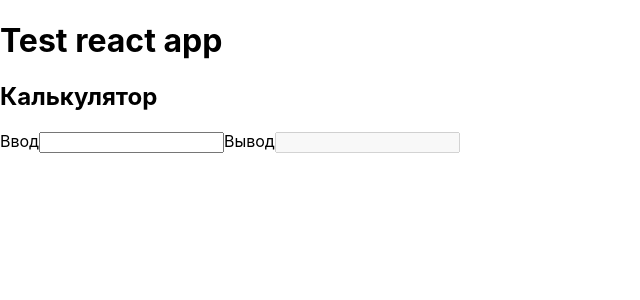
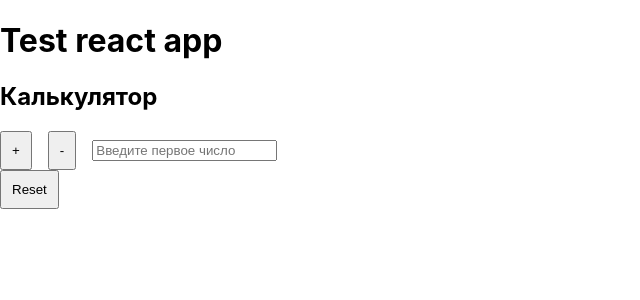
Before and after one commit to LumbagoG/LearnReactUdemy, a React (Create React App) app: page / in a window 1280 px wide. Shown: the top 300 px of the page, without its empty margins (0-640 px from the left). Built offline with nearby package versions, Linux system fonts and the light colour scheme.

Commit message:
Small changes

```diff
--- a/src/App.jsx
+++ b/src/App.jsx
@@ -5,6 +5,6 @@ import { Calc } from './pages/calc/calc';
 export const App = () => (
     <main>
         <Header />
-        <Calc />
+        <Calc initNumber={0} />
     </main>
 );
--- a/src/pages/calc/calc.jsx
+++ b/src/pages/calc/calc.jsx
@@ -1,64 +1,68 @@
 import './calc.scss';
-import { useEffect, useRef, useState } from 'react';
+import { useRef, useState } from 'react';
 
-export const Calc = () => {
-    const refInpValue = useRef(null);
-    const [inpEnter, setInpEnter] = useState('');
-    const [calcResult, setCalcResult] = useState(0);
-    const [inpEnterPress, setInpEnterPress] = useState(false);
+export const Calc = ({ ...props }) => {
+    const [valueCalc, setValueCalc] = useState({
+        value: 0,
+    });
+    const inputCalc = useRef(null);
 
-    const handleChangeInpEnter = (e) => {
-        const { target } = e;
-        setInpEnter(target.value);
-    };
-
-    const handleKeyDownInp = (e) => {
-        const { key } = e;
-        switch (key) {
-            case 'Enter':
-                setTimeout(() => {
-                    setInpEnterPress(true);
-                }, 1000);
+    const handleClick = (sign) => {
+        switch (sign) {
+            case '-':
+                console.log('-');
                 break;
-            case '-':
-                console.log(refInpValue.current.value);
+            case '+':
+                console.log('+');
                 break;
             default:
                 break;
         }
     };
 
-    useEffect(() => {
-        setCalcResult(inpEnter);
-        setInpEnterPress(false);
-    }, [inpEnterPress]);
+    const handleClickReset = () => {
+        setValueCalc((prevState) => ({
+            ...prevState,
+            value: props.initNumber,
+        }));
+
+        console.log(inputCalc.value);
+    };
 
     return (
         <section className='calc'>
             <h2>Калькулятор</h2>
 
-            <label htmlFor='calc-inp-enter'>
-                Ввод
+            <div className='calc__wrapper'>
+                <button
+                    className='increment'
+                    type='button'
+                    onClick={() => handleClick('+')}
+                >
+                    +
+                </button>
+                <button
+                    className='decrement'
+                    type='button'
+                    onClick={() => handleClick('-')}
+                >
+                    -
+                </button>
+
                 <input
-                    className='calc-inp calc-inp-enter'
-                    name='calc-inp-enter'
-                    type='number'
-                    ref={refInpValue}
-                    onChange={handleChangeInpEnter}
-                    onKeyDown={handleKeyDownInp}
+                    type='text'
+                    placeholder='Введите первое число'
+                    ref={inputCalc}
                 />
-            </label>
+            </div>
 
-            <label htmlFor='calc-inp-output'>
-                Вывод
-                <input
-                    className='calc-inp calc-inp-output'
-                    name='calc-inp-output'
-                    disabled
-                    value={calcResult}
-                    type='text'
-                />
-            </label>
+            <button
+                className='reset'
+                type='button'
+                onClick={() => handleClickReset()}
+            >
+                Reset
+            </button>
         </section>
     );
 };
--- a/src/pages/calc/calc.scss
+++ b/src/pages/calc/calc.scss
@@ -0,0 +1,12 @@
+.calc {
+    &__wrapper {
+        display: flex;
+        flex-direction: row;
+        align-items: center;
+        gap: 16px;
+    }
+
+    button {
+        padding: 10px;
+    }
+}
```
